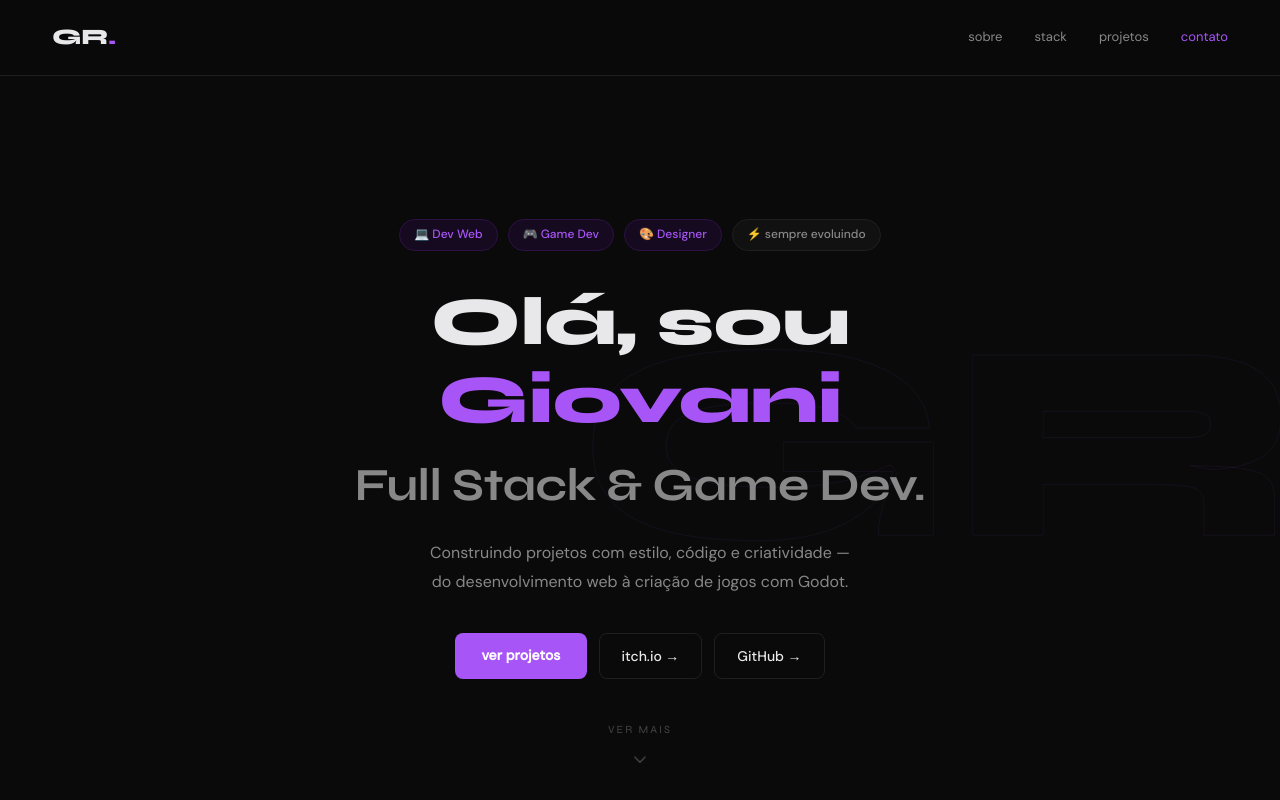
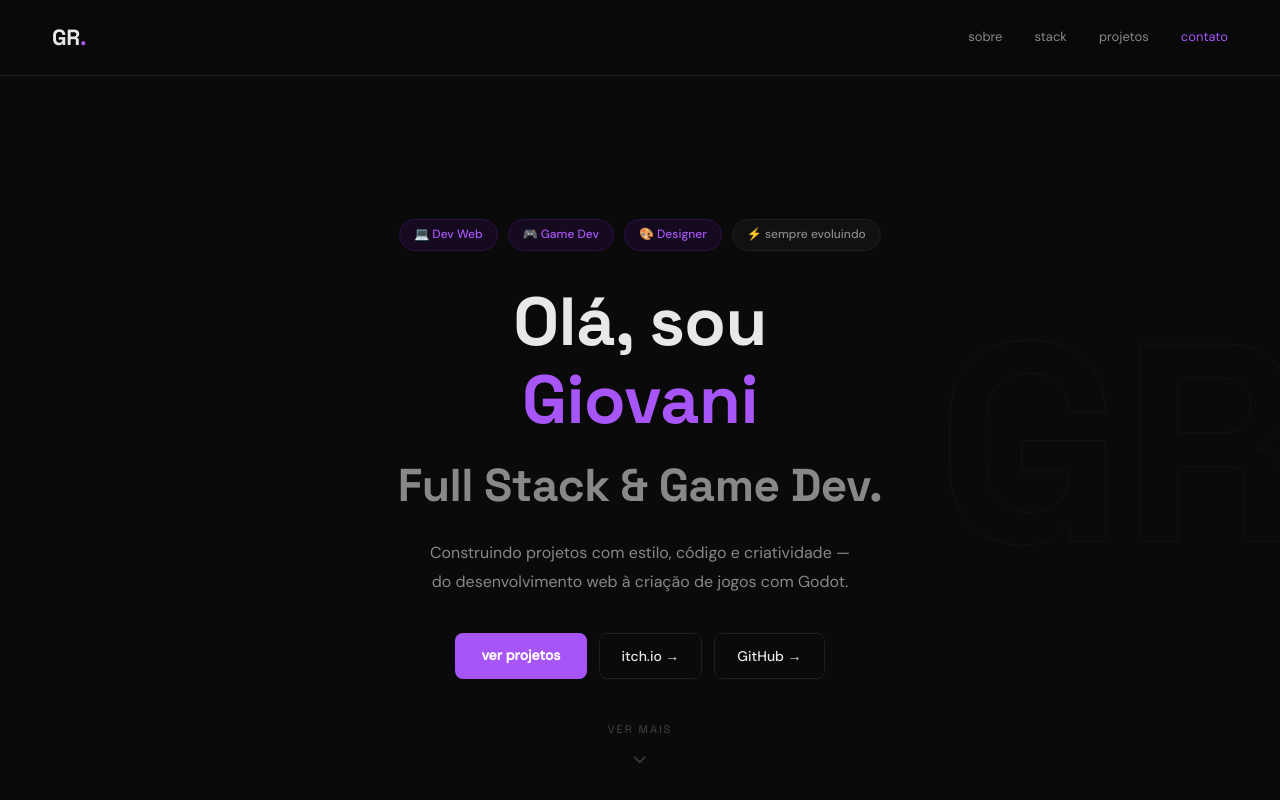
Before and after one commit to Gi0vai123/portifolio.2.0, a plain HTML site: page index.html in a window 1280 px wide. Drawn offline with Linux system fonts and the light colour scheme.

Commit message:
mudando as fontes

```diff
--- a/CSS/style.css
+++ b/CSS/style.css
@@ -18,7 +18,7 @@
   --text: #e8e8ea;
   --text-muted: #888888;
   --text-faint: #444444;
-  --font-display: 'Syne', sans-serif;
+  --font-display: 'Space Grotesk', sans-serif;
   --font-body: 'DM Sans', sans-serif;
 }
 
--- a/index.html
+++ b/index.html
@@ -6,7 +6,7 @@
   <title>Giovani Ribeiro — Dev Web & Game Dev</title>
   <link rel="preconnect" href="https://fonts.googleapis.com">
   <link rel="preconnect" href="https://fonts.gstatic.com" crossorigin>
-  <link href="https://fonts.googleapis.com/css2?family=Syne:wght@400;500;600;700;800&family=DM+Sans:wght@300;400;500&display=swap" rel="stylesheet">
+  <link href="https://fonts.googleapis.com/css2?family=Space+Grotesk:wght@400;500;600;700&family=DM+Sans:wght@300;400;500&display=swap" rel="stylesheet">
   <link rel="stylesheet" href="CSS/style.css">
 </head>
 <body>
```
